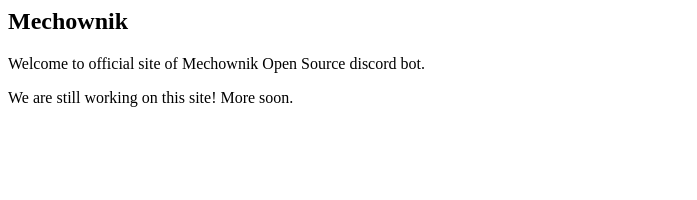
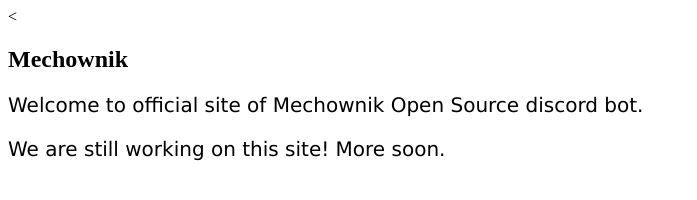
Before and after one commit to Kitki30/Mechownik, a plain HTML site: page index.html in a window 1280 px wide. Shown: the whole page, without its empty margins (0-697 px from the left). Drawn offline with Linux system fonts and the light colour scheme.

Commit message:
Add style to site

```diff
--- a/index.html
+++ b/index.html
@@ -1,5 +1,12 @@
 <head>
 <title>Mechownik</title>
+  <<style>
+     p {
+  font-family: verdana;
+  font-size: 20px;
+     }
+  </style>
+
 </head>
 <body>
 <section id="start" class=".start">
```
